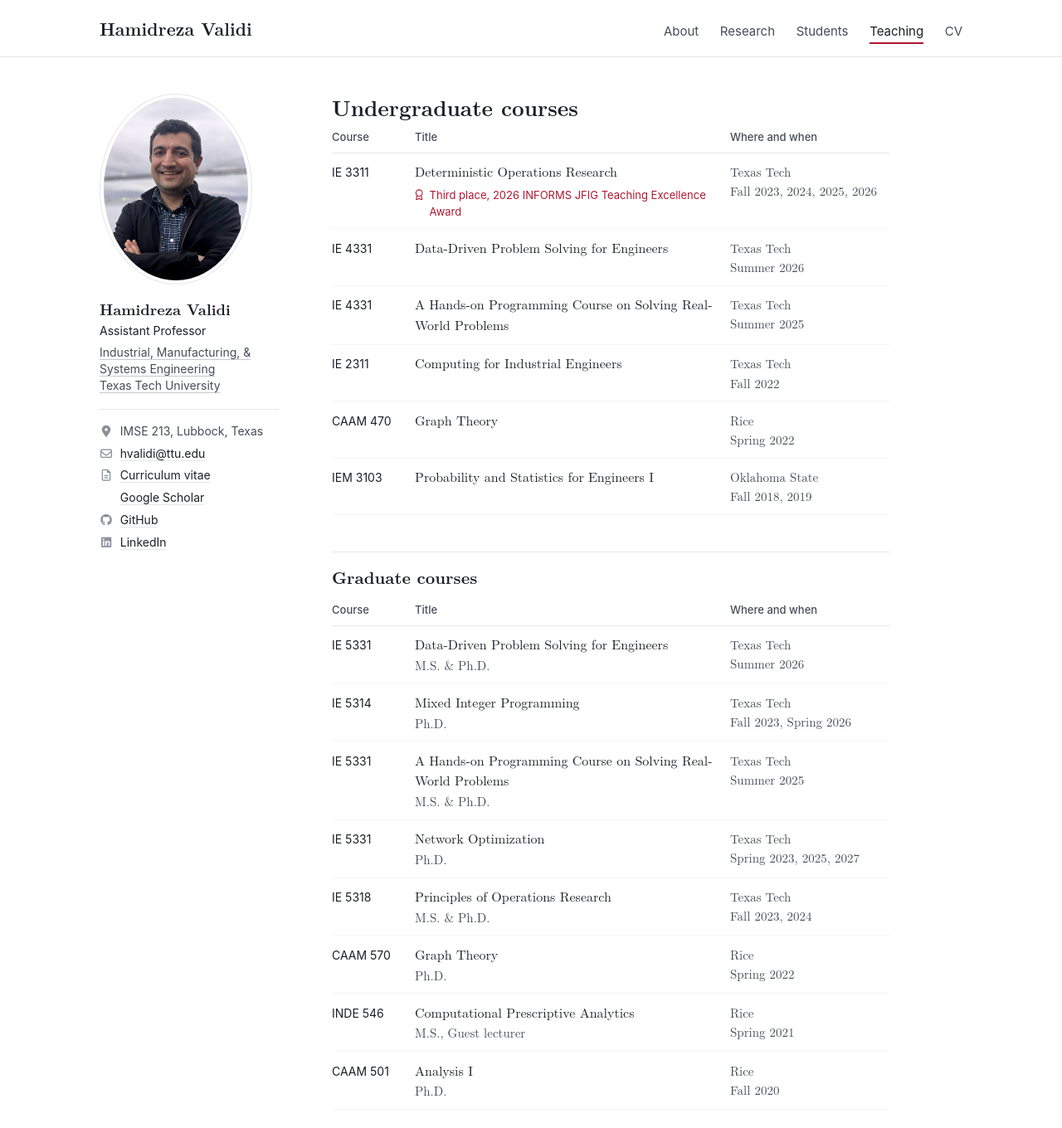
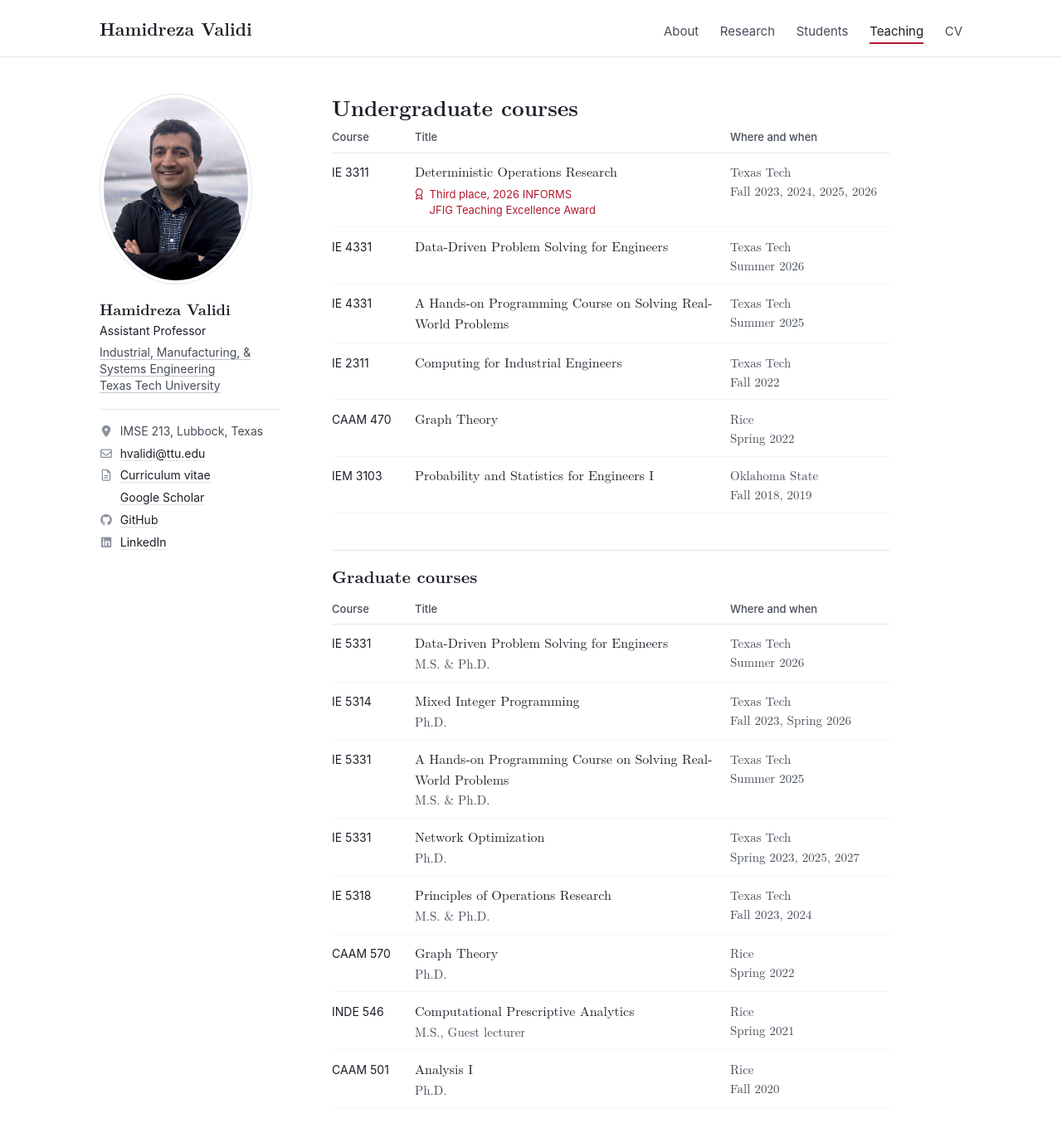
Before and after one commit to hamidrezavalidi/hamidrezavalidi.github.io, a Jekyll site: the page built from teaching.html, in a window 1280 px wide and 1400 px high. Shown: the top 1360 px of the window at 83% size. Built offline with Jekyll 4.4.1, drawn with Linux system fonts in a browser that asks for light colours; some web fonts are replaced; a style sheet for code colours, icons or effects is not loaded.

Commit message:
Add files via upload

```diff
--- a/_includes/head.html
+++ b/_includes/head.html
@@ -17,7 +17,7 @@
 <link rel="stylesheet" href="https://cdn.jsdelivr.net/gh/aaaakshat/cm-web-fonts@latest/font/Serif/cmun-serif.css">
 <link rel="stylesheet" href="https://cdnjs.cloudflare.com/ajax/libs/font-awesome/6.5.2/css/all.min.css" crossorigin="anonymous" referrerpolicy="no-referrer">
 <link rel="stylesheet" href="https://cdn.jsdelivr.net/gh/jpswalsh/academicons@1/css/academicons.min.css">
-<link rel="stylesheet" href="{{ '/assets/css/main.css' | relative_url }}">
+<link rel="stylesheet" href="{{ '/assets/css/main.css' | relative_url }}?v={{ site.time | date: '%s' }}">
 {% if page.math %}
 <link rel="stylesheet" href="https://cdn.jsdelivr.net/npm/katex@0.16.11/dist/katex.min.css" crossorigin="anonymous">
 <script defer src="https://cdn.jsdelivr.net/npm/katex@0.16.11/dist/katex.min.js" crossorigin="anonymous"></script>
--- a/_layouts/default.html
+++ b/_layouts/default.html
@@ -17,6 +17,6 @@
     <p>&copy; {{ site.time | date: "%Y" }} {{ site.author.name }}. Department of {{ site.author.department }}, {{ site.author.university }}.</p>
   </div>
 </footer>
-<script src="{{ '/assets/js/site.js' | relative_url }}"></script>
+<script src="{{ '/assets/js/site.js' | relative_url }}?v={{ site.time | date: '%s' }}"></script>
 </body>
 </html>
--- a/assets/css/main.css
+++ b/assets/css/main.css
@@ -145,7 +145,8 @@ abbr[title] { text-decoration: none; }
   position: relative; top: -.08em; display: inline-block; margin-right: .45rem;
 }
 .pub-status { font-family: var(--sans); font-size: .8125rem; color: var(--link); }
-.pub-award { font-family: var(--sans); font-size: .8125rem; color: var(--accent); margin-top: .35rem !important; display: flex; gap: .45rem; align-items: baseline; }
+/* Award notes: shared by publications (Research) and courses (Teaching) */
+.pub-award, .course-award { font-family: var(--sans); font-size: .8125rem; font-weight: 400; line-height: 1.45; color: var(--accent); margin-top: .35rem !important; display: flex; gap: .45rem; align-items: baseline; text-wrap: balance; }
 .ribbon { width: .65rem; height: .85rem; flex: none; position: relative; top: .12em; fill: none; stroke: currentColor; stroke-width: 1.3; stroke-linejoin: round; }
 .pub-links { display: flex; flex-wrap: wrap; gap: .35rem; margin-top: .45rem !important; }
 .pub-links a {
@@ -190,7 +191,6 @@ abbr[title] { text-decoration: none; }
 .course-code { font-family: var(--sans); font-size: .875rem; color: var(--ink); padding-top: .78rem !important; }
 .course-title { font-weight: 400; }
 .course-meta { display: block; font-weight: 400; color: var(--muted); font-size: .9375rem; }
-.course-award { display: flex; gap: .45rem; align-items: baseline; margin-top: .3rem; font-family: var(--sans); font-size: .8125rem; font-weight: 400; color: var(--accent); }
 .course-when { color: var(--muted); font-size: .9375rem; white-space: nowrap; }
 
 /* Footer ---------------------------------------------------------------- */
```
